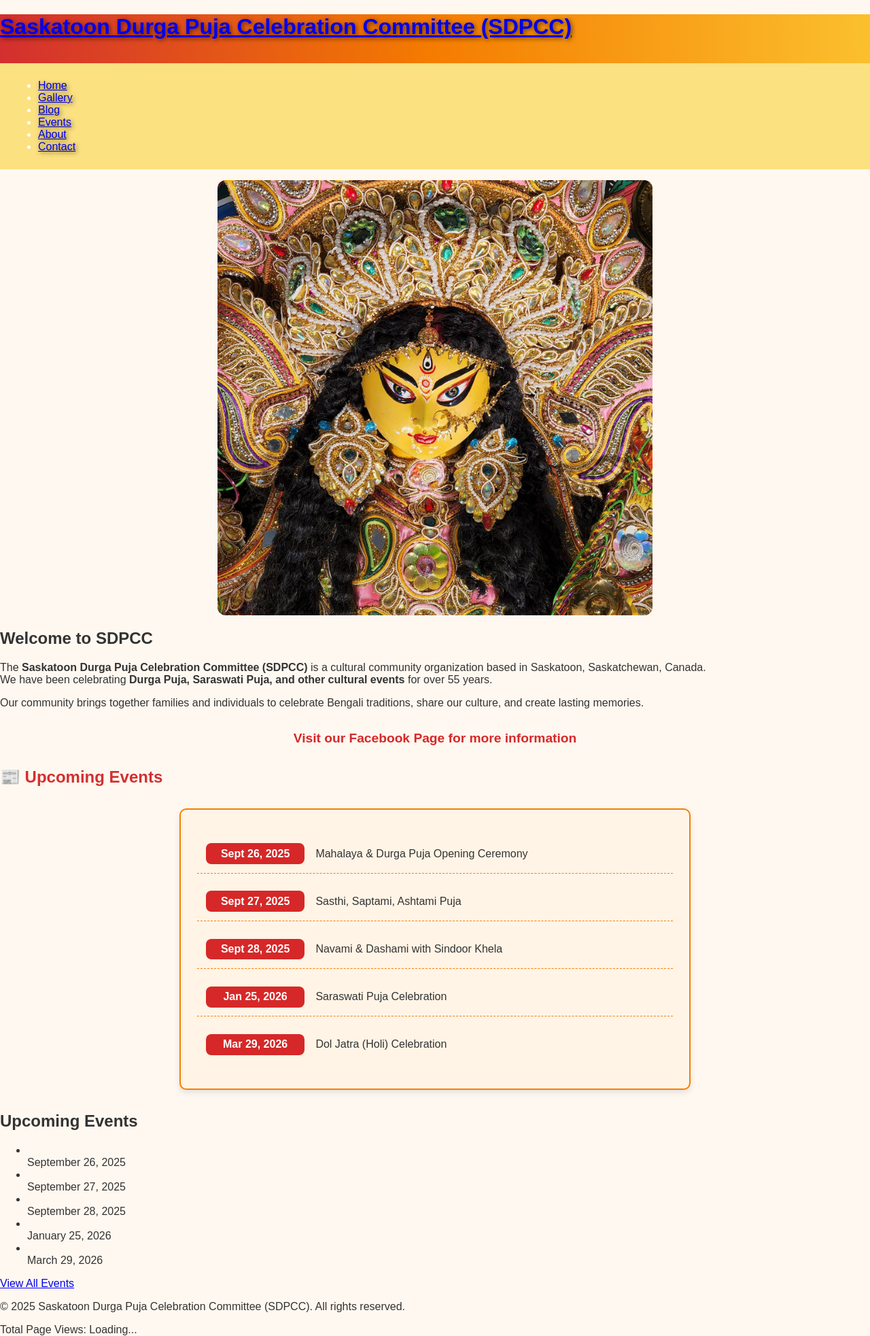
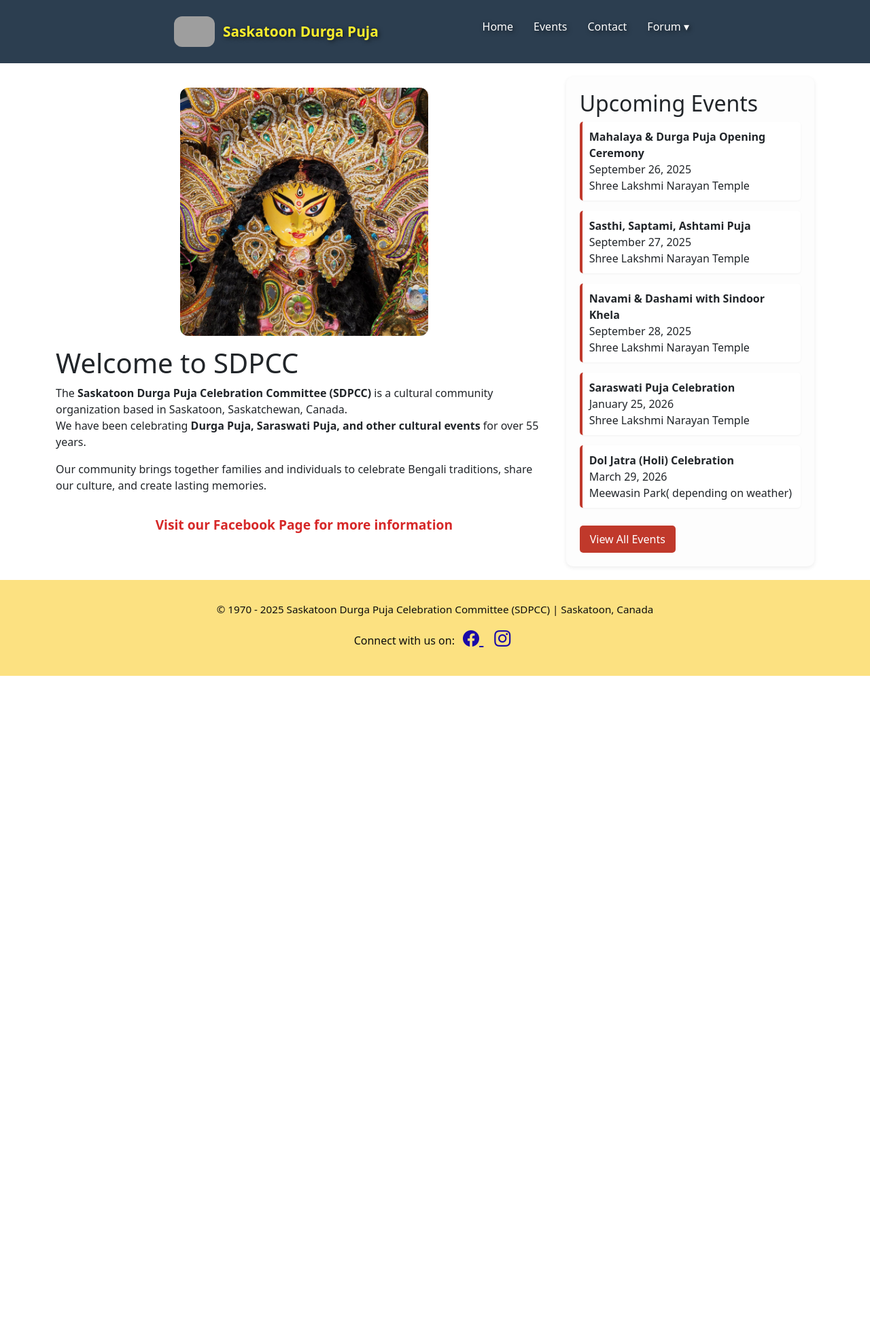
Before and after one commit to EZOPINC/sdpcc, a Jekyll site: the page built from index.md, in a window 1280 px wide. Shown: the whole page at 68% size. Built offline with Jekyll 4.4.1, drawn with Linux system fonts in a browser that asks for light colours; after the commit the page ends 994 px from its top, so only the background shows below that; grey boxes are pictures that could not be loaded.

Commit message:
header and menu bar change

```diff
--- a/_data/events.yml
+++ b/_data/events.yml
@@ -1,14 +1,19 @@
 - date: "Sept 26, 2025"
-  title: "Mahalaya & Durga Puja Opening Ceremony"
+  name: "Mahalaya & Durga Puja Opening Ceremony"
+  location: "Shree Lakshmi Narayan Temple"
 
 - date: "Sept 27, 2025"
-  title: "Sasthi, Saptami, Ashtami Puja"
+  name: "Sasthi, Saptami, Ashtami Puja"
+  location: "Shree Lakshmi Narayan Temple"
 
 - date: "Sept 28, 2025"
-  title: "Navami & Dashami with Sindoor Khela"
+  name: "Navami & Dashami with Sindoor Khela"
+  location: "Shree Lakshmi Narayan Temple"
 
 - date: "Jan 25, 2026"
-  title: "Saraswati Puja Celebration"
+  name: "Saraswati Puja Celebration"
+  location: "Shree Lakshmi Narayan Temple"
 
 - date: "Mar 29, 2026"
-  title: "Dol Jatra (Holi) Celebration"
+  name: "Dol Jatra (Holi) Celebration"
+  location: "Meewasin Park( depending on weather)"
--- a/_includes/header.html
+++ b/_includes/header.html
@@ -1,17 +1,32 @@
 <!-- Navbar -->
-  <header>
-  <nav class="navbar">
+<header class="navbar">
+  <div class="nav-container">
   <a href="{{ '/' | relative_url }}" class="logo-link">
     <img src="{{ '/assets/images/logo.jpeg' | relative_url }}" alt="SDPCC Logo" class="logo">
     <span class="site-name">Saskatoon Durga Puja</span>
   </a>
-    <ul class="nav-links">
+
+  <button class="hamburger" id="hamburger" aria-label="Menu">
+    <span></span>
+    <span></span>
+    <span></span>
+  </button>
+
+  <ul class="nav-links" id="nav-links">
     <li><a href="{{ '/' | relative_url }}">Home</a></li>
+    <li><a href="{{ '/events/' | relative_url }}">Events</a></li>
+    <li><a href="{{ '/contact/' | relative_url }}">Contact</a></li>
+    <li class="dropdown">
+      <a href="javascript:void(0)" class="dropbtn">Forum ▾</a>
+      <ul class="dropdown-content">
+        <li><a href="{{ '/announcements/' | relative_url }}">Announcements</a></li>
+        <li><a href="{{ '/blogs/' | relative_url }}">Blogs</a></li>
         <li><a href="{{ '/gallery/' | relative_url }}">Gallery</a></li>
-      <li><a href="{{ '/events/' | relative_url }}">Events</a></li>
-      <li><a href="{{ '/announcements/' | relative_url }}">Announcements</a></li>
         <li><a href="{{ '/forum/' | relative_url }}">Forum</a></li>
-      <li><a href="{{ '/contact/' | relative_url }}">Contact</a></li>
+        <li><a href="{{ '/donate/' | relative_url }}">Donate</a></li>
+        <li><a href="https://facebook.com/saskatoondurgapuja" target="_blank">Facebook</a></li>
       </ul>
-  </nav>
+    </li>
+  </ul>
+</div>
 </header>
--- a/_layouts/default.html
+++ b/_layouts/default.html
@@ -2,38 +2,28 @@
 <html lang="en">
 <head>
   <meta charset="UTF-8">
+  <meta name="viewport" content="width=device-width, initial-scale=1.0">
+    <!-- SEO -->
+  {% include seo.html %}
   <title>{{ page.title }} | {{ site.title }}</title>
-  <meta name="description" content="{{ site.description }}">
-  <meta name="viewport" content="width=device-width, initial-scale=1.0">
-
+  <!-- Styles -->
   <link rel="stylesheet" href="{{ '/assets/css/styles.css' | relative_url }}">
+  <link href="https://cdn.jsdelivr.net/npm/bootstrap@5.3.0/dist/css/bootstrap.min.css" rel="stylesheet">
+  <link rel="stylesheet" href="https://cdn.jsdelivr.net/npm/bootstrap-icons@1.11.3/font/bootstrap-icons.css">
 </head>
 <body>
-  <!-- Header -->
-  <header class="site-header">
-    <div class="container">
-      <h1 class="logo"><a href="{{ '/' | relative_url }}">{{ site.title }}</a></h1>
-      <nav class="navbar">
-        <ul>
-          <li><a href="{{ '/' | relative_url }}">Home</a></li>
-          <li><a href="{{ '/gallery/' | relative_url }}">Gallery</a></li>
-          <li><a href="{{ '/blog/' | relative_url }}">Blog</a></li>
-          <li><a href="{{ '/events/' | relative_url }}">Events</a></li>
-          <li><a href="{{ '/about/' | relative_url }}">About</a></li>
-          <li><a href="{{ '/contact/' | relative_url }}">Contact</a></li>
-        </ul>
-      </nav>
-    </div>
-  </header>
-
-  <!-- Main Layout -->
+  <div class="page-wrapper">
+    <!-- Header / Navbar -->
+    {% include header.html %}
+    <!-- Main Content -->
     <main class="home-container container">
   <!-- Left column: Main page content -->
   <section class="main-content fade-in">
     {{ content }}
   </section>
 
-    <!-- Right column: Upcoming Events -->
+  <!-- Right column: Upcoming Events (only on home page) -->
+  {% if page.url == "/" %}
   <aside class="sidebar slide-in-right">
     <h2>Upcoming Events</h2>
     <ul class="event-list">
@@ -45,24 +35,15 @@
         </li>
       {% endfor %}
     </ul>
-      <a href="{{ '/events/' | relative_url }}" class="btn">View All Events</a>
+    <a href="{{ '/events/' | relative_url }}" class="view-all-events">View All Events</a>
   </aside>
+  {% endif %}
 </main>
-
   <!-- Footer -->
-  <footer class="site-footer fade-in">
-    <div class="container">
-      <p>&copy; {{ site.time | date: "%Y" }} {{ site.title }}. All rights reserved.</p>
-      <p>Total Page Views: <span id="pageviews">Loading...</span></p>
+    {% include footer.html %}
 </div>
-  </footer>
-
-  <!-- Pageview Counter -->
-  <script async src="https://api.countapi.xyz/hit/{{ site.github.repository_nwo }}/pageview?callback=pageViewHandler"></script>
-  <script>
-    function pageViewHandler(response) {
-      document.getElementById('pageviews').innerText = response.value;
-    }
-  </script>
+  <!-- Scripts -->
+  <script src="https://cdn.jsdelivr.net/npm/bootstrap@5.3.0/dist/js/bootstrap.bundle.min.js"></script>
+  <script src="{{ '/assets/js/scripts.js' | relative_url }}"></script>
 </body>
 </html>
--- a/assets/css/styles.css
+++ b/assets/css/styles.css
@@ -17,6 +17,159 @@
 section h2 {
   color: #d32f2f;
 }
+
+/* Nav bar navigation styling */
+.navbar {
+  background: #2c3e50;
+  padding: 10px 10px;
+}
+
+.nav-container {
+  display: flex;
+  align-items: center;
+  justify-content: space-between;
+  width: 60%;
+  margin: 0 auto;
+}
+
+.logo-link {
+  display: flex;
+  align-items: center;
+  text-decoration: none;
+  gap: 2px;   /* little spacing between logo and name */
+}
+
+.logo {
+  height: 45px;   /* adjust size as needed */
+  margin-right: 10px;
+}
+.site-name {
+  font-size: 1.3rem;
+  font-weight: 700;
+  color: #fbed2d;
+}
+
+.nav-links {
+  display: flex;
+  margin-left: 0; /* ensures it moves to the right */
+  gap: 10px;
+  list-style: none;
+}
+
+.nav-links li {
+  position: relative;
+}
+
+.nav-links a {
+  color: #fff;
+  text-decoration: none;
+  padding: 10px 10px;   /* smaller for modern look */
+  transition: background 0.3s ease;
+}
+
+.nav-links a:hover {
+  background: #34495e;
+  border-radius: 4px;
+}
+
+/* Dropdown Menu */
+
+.dropdown {
+  position: relative;
+}
+.dropdown-content {
+  display: none;
+  position: absolute;
+  background: #34495e;
+  top: 100%;
+  left: 0;
+  min-width: 180px;
+  box-shadow: 0 2px 8px rgba(0,0,0,0.15);
+  border-radius: 6px;
+  z-index: 1000;
+}
+
+.dropdown-content li {
+  display: block;
+  margin: 0;
+  padding: 0;
+}
+
+.dropdown-content a {
+  display: block;
+  padding: 11px;
+  color: #fff;
+}
+
+.dropdown-content a:hover {
+  background: #1abc9c;
+  border-radius: 4px;
+
+}
+
+.dropdown:hover .dropdown-content {
+  display: block;
+}
+
+/* Hamburger button */
+.hamburger {
+  display: none;
+  flex-direction: column;
+  justify-content: space-between;
+  width: 25px;
+  height: 20px;
+  background: none;
+  border: none;
+  cursor: pointer;
+}
+
+.hamburger span {
+  display: block;
+  height: 3px;
+  width: 100%;
+  background: #fff;
+  border-radius: 3px;
+  transition: 0.3s;
+}
+
+/* Mobile Styles */
+@media (max-width: 768px) {
+  .nav-links {
+    position: absolute;
+    top: 60px;
+    right: 0;
+    background: #2c3e50;
+    flex-direction: column;
+    width: 200px;
+    padding: 15px;
+    display: none;
+  }
+
+  .nav-links.show {
+    display: flex;
+    animation: slideDown 0.3s ease forwards;
+  }
+
+  .hamburger {
+    display: flex;
+  }
+
+  /* Dropdown on mobile */
+  .dropdown:hover .dropdown-content {
+    position: static;
+    display: block;
+    background: none;
+    box-shadow: none;
+  }
+}
+
+/* Animation */
+@keyframes slideDown {
+  from { opacity: 0; transform: translateY(-10px); }
+  to { opacity: 1; transform: translateY(0); }
+}
+
+
 
 /* Footer styles */
 /* Make footer sticky */
@@ -74,21 +227,6 @@
 }
 
 
-.navbar-dark {
-  background: #e65100 !important;
-}
-
-.navbar-dark .navbar-nav .nav-link.active {
-  color: #ffeb3b !important;
-  font-weight: bold;
-}
-.navbar-dark .navbar-nav .nav-link:hover {
-  color: #ffeb3b !important;
-}
-.navbar-dark .navbar-nav .nav-link {
-  color: white !important;
-}
-
 /*Index page Image Styles*/
 img {
   max-width: 50%;
@@ -117,55 +255,6 @@
   color: #f77f00;             /* festive orange on hover */
 }
 
-
-/* Navbar */
-.navbar {
-  display: flex;
-  align-items: center;
-  justify-content: space-between;
-  background: #fce181; /* festive yellow */
-  padding: 0.5rem 1rem;
-}
-
-.logo-link {
-  display: flex;
-  align-items: center;
-  text-decoration: none;
-}
-
-.logo {
-  height: 50px;   /* adjust size as needed */
-  margin-right: 10px;
-}
-
-.site-name {
-  font-size: 1.2rem;
-  font-weight: bold;
-  color: #d62828; /* festive red */
-  text-transform: uppercase;
-  letter-spacing: 1px;
-  transition: color 0.3s;
-  align-items: center;
-}
-
-.nav-links {
-  list-style: none;
-  display: flex;
-  gap: 1rem;
-  margin: 0;
-  padding: 0;
-}
-
-.nav-links a {
-  text-decoration: none;
-  color: #333;
-  font-weight: 500;
-  transition: color 0.3s;
-}
-
-.nav-links a:hover {
-  color: #f77f00; /* festive orange */
-}
 
 /* Notice Board Section */
 .notice-board {
@@ -206,3 +295,74 @@
   color: #333;
   font-weight: 500;
 }
+
+/*View all events button*/
+.view-all-events {
+  display: inline-block;
+  margin-top: 10px;
+  padding: 8px 15px;
+  background: #c0392b;
+  color: #fff;
+  text-decoration: none;
+  border-radius: 5px;
+  transition: background 0.3s;
+}
+
+/*home page sidebar styles*/
+/* Grid layout */
+.home-container {
+  display: grid;
+  grid-template-columns: 2fr 1fr;
+  gap: 20px;
+  margin: 20px auto;
+}
+
+/* Animations */
+.fade-in {
+  animation: fadeIn 1.2s ease-in forwards;
+  opacity: 0;
+}
+.slide-in-right {
+  animation: slideInRight 1s ease-out forwards;
+  opacity: 0;
+}
+
+@keyframes fadeIn {
+  to { opacity: 1; }
+}
+@keyframes slideInRight {
+  from { transform: translateX(50px); opacity: 0; }
+  to { transform: translateX(0); opacity: 1; }
+}
+
+/* Sidebar styling */
+.sidebar {
+  background: #fdfdfd;
+  padding: 20px;
+  border-radius: 10px;
+  box-shadow: 0 2px 6px rgba(0,0,0,0.08);
+}
+
+.event-list {
+  list-style: none;
+  padding: 0;
+}
+.event-list li {
+  margin-bottom: 15px;
+  padding: 10px;
+  border-left: 4px solid #c0392b;
+  background: #fff;
+  border-radius: 5px;
+  box-shadow: 0 1px 3px rgba(0,0,0,0.05);
+  transition: transform 0.3s;
+}
+.event-list li:hover {
+  transform: translateX(5px);
+}
+
+/* Responsive layout */
+@media (max-width: 768px) {
+  .home-container {
+    grid-template-columns: 1fr;
+  }
+}
--- a/index.md
+++ b/index.md
@@ -19,14 +19,3 @@
     Visit our Facebook Page for more information
   </a>
 </div>
-
-## 📰 Upcoming Events
-
-<div class="notice-board">
-  {% for event in site.data.events %}
-    <div class="notice-item">
-      <span class="date-badge">{{ event.date }}</span>
-      <span class="event-text">{{ event.title }}</span>
-    </div>
-  {% endfor %}
-</div>
```
Also changed, not shown: events.md (+2 -1 lines). Lines whose indentation alone changed are shown as unchanged.
